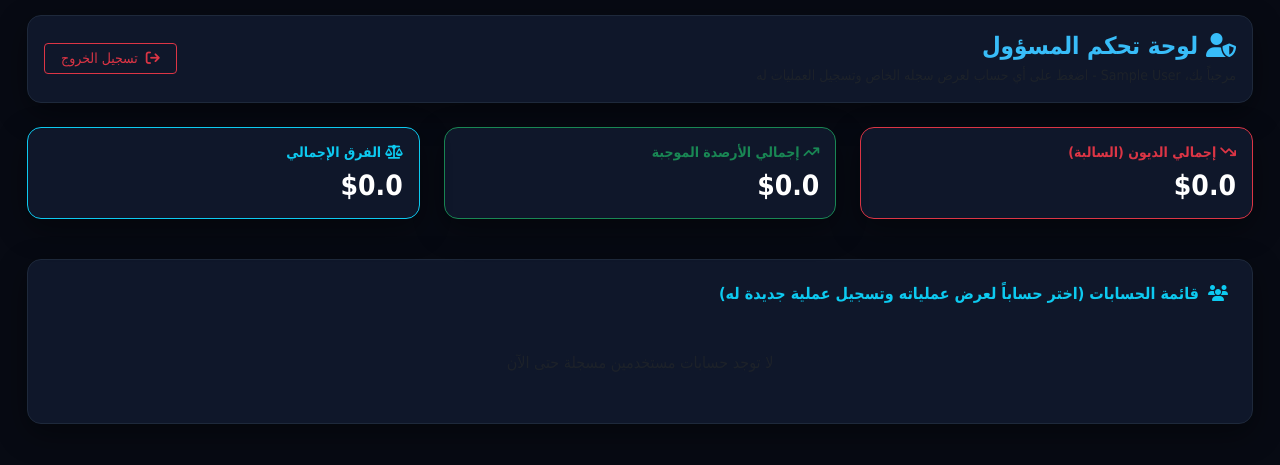
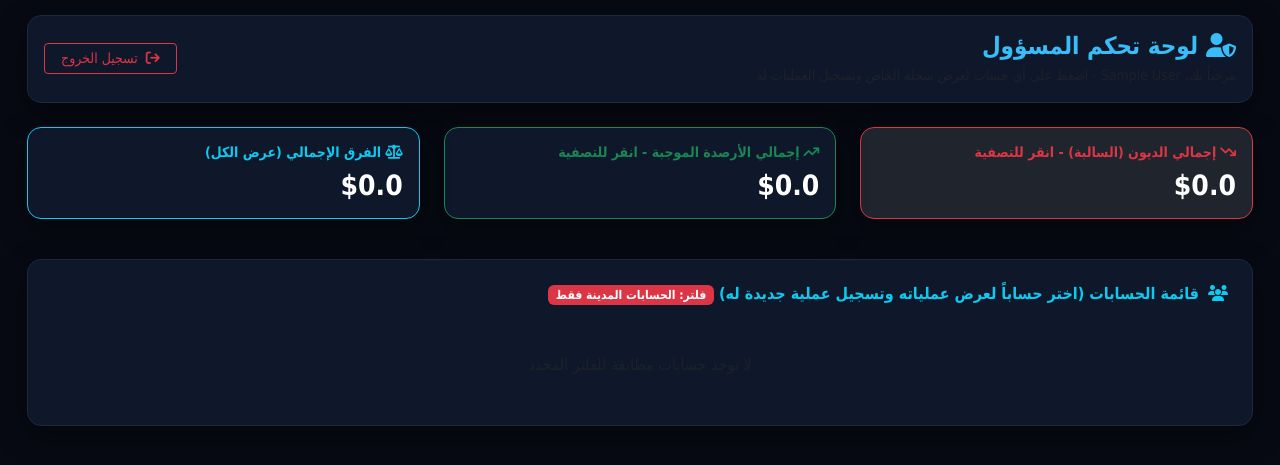
Before and after one commit to qazwsxedcmmm420-alt/fast-project, a Flask app: page /staff?filter=debts in a window 1280 px wide. Shown: the top 465 px of the page. Run offline with Flask 3, Linux system fonts and the light colour scheme; the visitor is signed in with stand-in values (Sample User, id 1); data comes from the database, SQL or seed files in the repository.

Commit message:
Fix staff dashboard filter buttons and update HTML layout

```diff
--- a/app.py
+++ b/app.py
@@ -267,11 +267,19 @@
     if session.get("role") not in ["admin", "staff"]:
         return redirect(url_for("admin_login"))
 
-    users_list = get_processed_users()
+    filter_type = request.args.get("filter", "all")
+    all_users_list = get_processed_users()
 
-    # حساب إحصائيات الديون والأرصدة والفرق الإجمالي لواجهة المسؤول
-    total_debts = sum(u['Balance'] for u in users_list if u['Balance'] < 0)
-    total_positive_balances = sum(u['Balance'] for u in users_list if u['Balance'] > 0)
+    # تصفية المستخدمين بناءً على الضغط على بطاقات الإحصائيات
+    if filter_type == "debts":
+        users_list = [u for u in all_users_list if u['Balance'] < 0]
+    elif filter_type == "positive":
+        users_list = [u for u in all_users_list if u['Balance'] > 0]
+    else:
+        users_list = all_users_list
+
+    total_debts = sum(u['Balance'] for u in all_users_list if u['Balance'] < 0)
+    total_positive_balances = sum(u['Balance'] for u in all_users_list if u['Balance'] > 0)
     net_balance = total_positive_balances + total_debts
 
     return render_template(
@@ -279,7 +287,8 @@
         users=users_list,
         total_debts=total_debts,
         total_positive_balances=total_positive_balances,
-        net_balance=net_balance
+        net_balance=net_balance,
+        current_filter=filter_type
     )
 
 # ----------------- 5. إدارة العمليات (تسجيل، تعديل، حذف) -----------------
--- a/templates/staff_dashboard.html
+++ b/templates/staff_dashboard.html
@@ -29,6 +29,7 @@
             border: 1px solid var(--border-color);
             border-radius: 14px;
             box-shadow: 0 10px 30px rgba(0, 0, 0, 0.4);
+            transition: all 0.3s ease;
         }
         .form-control, .form-select {
             background-color: #070a13;
@@ -66,6 +67,10 @@
             box-shadow: 0 12px 35px rgba(56, 189, 248, 0.2);
             transform: translateY(-5px);
         }
+        .filter-card:hover {
+            transform: translateY(-3px);
+            box-shadow: 0 8px 25px rgba(0,0,0,0.5);
+        }
     </style>
 </head>
 <body>
@@ -84,30 +89,36 @@
             </div>
         </div>
 
-        <!-- قسم إحصائيات الديون والأرصدة والفرق الإجمالي -->
+        <!-- قسم إحصائيات الديون والأرصدة القابلة للضغط والفلترة -->
         <div class="row mb-4">
-            <!-- إجمالي الديون -->
+            <!-- زر إجمالي الديون -->
             <div class="col-md-4 mb-3">
-                <div class="content-card p-3 border-danger">
-                    <h6 class="text-danger fw-bold small mb-2"><i class="fa-solid fa-arrow-trend-down ms-1"></i>إجمالي الديون (السالبة)</h6>
+                <a href="{{ url_for('staff_dashboard', filter='debts') }}" class="text-decoration-none">
+                    <div class="content-card filter-card p-3 h-100 position-relative {% if current_filter == 'debts' %}border-danger bg-secondary bg-opacity-25{% else %}border-danger{% endif %}">
+                        <h6 class="text-danger fw-bold small mb-2"><i class="fa-solid fa-arrow-trend-down ms-1"></i>إجمالي الديون (السالبة) - انقر للتصفية</h6>
                         <h3 class="fw-bold text-white mb-0" style="direction: ltr; text-align: right;">${{ "{:,.1f}".format(total_debts) }}</h3>
                     </div>
+                </a>
             </div>
 
-            <!-- إجمالي الأرصدة الموجبة -->
+            <!-- زر إجمالي الأرصدة الموجبة -->
             <div class="col-md-4 mb-3">
-                <div class="content-card p-3 border-success">
-                    <h6 class="text-success fw-bold small mb-2"><i class="fa-solid fa-arrow-trend-up ms-1"></i>إجمالي الأرصدة الموجبة</h6>
+                <a href="{{ url_for('staff_dashboard', filter='positive') }}" class="text-decoration-none">
+                    <div class="content-card filter-card p-3 h-100 position-relative {% if current_filter == 'positive' %}border-success bg-secondary bg-opacity-25{% else %}border-success{% endif %}">
+                        <h6 class="text-success fw-bold small mb-2"><i class="fa-solid fa-arrow-trend-up ms-1"></i>إجمالي الأرصدة الموجبة - انقر للتصفية</h6>
                         <h3 class="fw-bold text-white mb-0" style="direction: ltr; text-align: right;">${{ "{:,.1f}".format(total_positive_balances) }}</h3>
                     </div>
+                </a>
             </div>
 
-            <!-- الفرق الإجمالي -->
+            <!-- زر الفرق الإجمالي (عرض الكل) -->
             <div class="col-md-4 mb-3">
-                <div class="content-card p-3 border-info">
-                    <h6 class="text-info fw-bold small mb-2"><i class="fa-solid fa-scale-balanced ms-1"></i>الفرق الإجمالي</h6>
+                <a href="{{ url_for('staff_dashboard') }}" class="text-decoration-none">
+                    <div class="content-card filter-card p-3 h-100 position-relative {% if current_filter == 'all' or not current_filter %}border-info bg-secondary bg-opacity-25{% else %}border-info{% endif %}">
+                        <h6 class="text-info fw-bold small mb-2"><i class="fa-solid fa-scale-balanced ms-1"></i>الفرق الإجمالي (عرض الكل)</h6>
                         <h3 class="fw-bold text-white mb-0" style="direction: ltr; text-align: right;">${{ "{:,.1f}".format(net_balance) }}</h3>
                     </div>
+                </a>
             </div>
         </div>
 
@@ -115,6 +126,11 @@
         <div class="content-card p-4 mb-4">
             <h5 class="text-info mb-4 fw-bold fs-6">
                 <i class="fa-solid fa-users ms-1"></i> قائمة الحسابات (اختر حساباً لعرض عملياته وتسجيل عملية جديدة له)
+                {% if current_filter == 'debts' %}
+                    <span class="badge bg-danger ms-2">فلتر: الحسابات المدينة فقط</span>
+                {% elif current_filter == 'positive' %}
+                    <span class="badge bg-success ms-2">فلتر: الأرصدة الموجبة فقط</span>
+                {% endif %}
             </h5>
 
             <div class="row g-3">
@@ -155,7 +171,7 @@
                     {% endfor %}
                 {% else %}
                     <div class="col-12 text-center text-muted py-4">
-                        <p class="mb-0">لا توجد حسابات مستخدمين مسجلة حتى الآن</p>
+                        <p class="mb-0">لا توجد حسابات مطابقة للفلتر المحدد</p>
                     </div>
                 {% endif %}
             </div>
```
Lines whose indentation alone changed are shown as unchanged.
